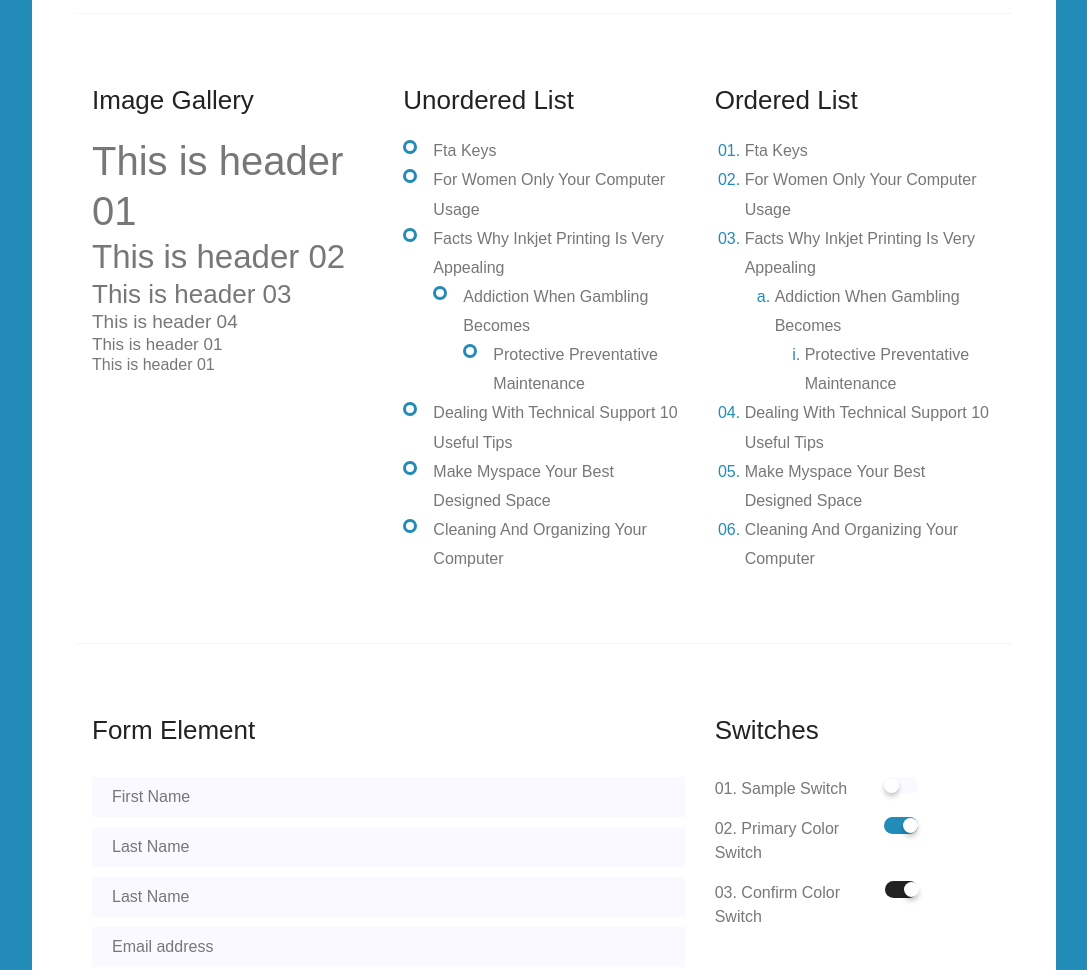
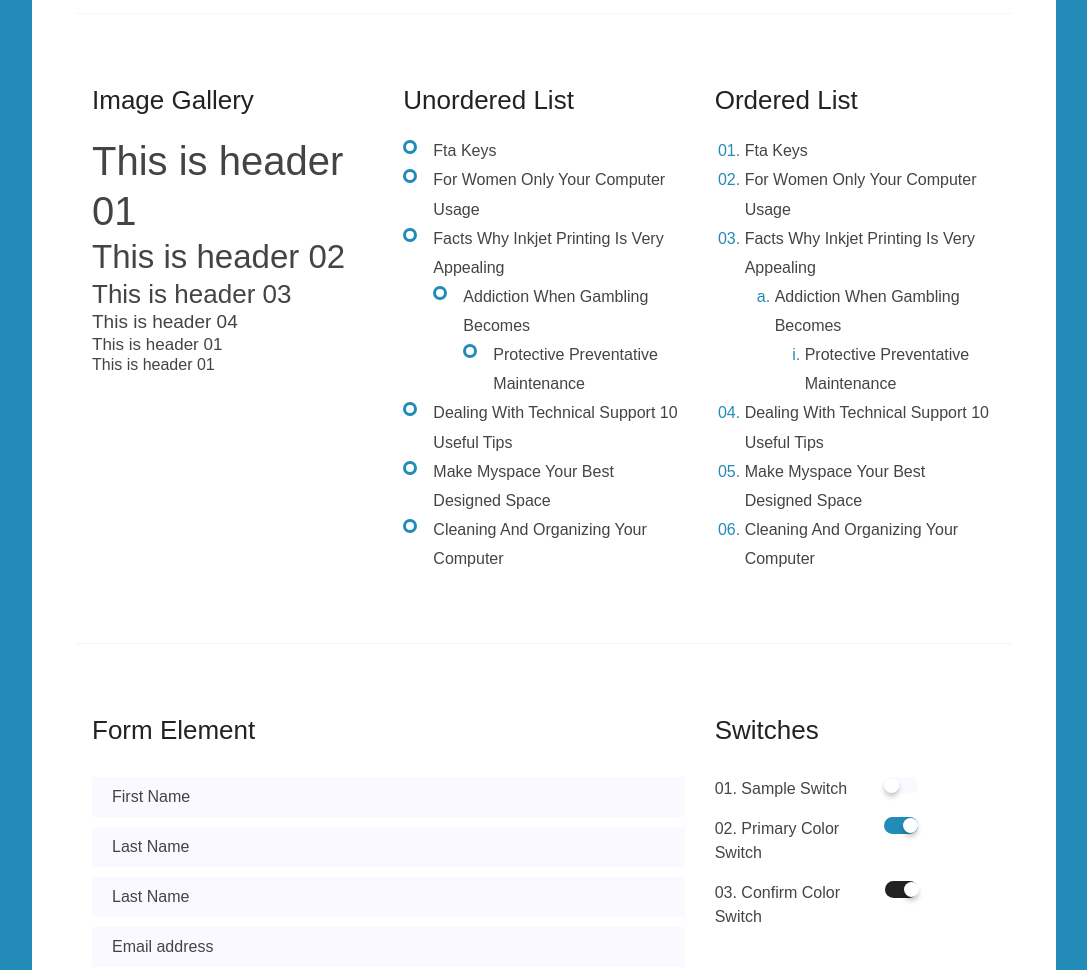
Before and after one commit to roto/jtk, a plain HTML site: page staging/elements.html in a window 1280 px wide. Shown: the part 5920-6890 px from the top of the page, without its empty margins (96-1183 px from the left). Drawn offline with nearby package versions, Linux system fonts and the light colour scheme.

Commit message:
Darkent default font color.

```diff
--- a/staging/css/main.css
+++ b/staging/css/main.css
@@ -8,38 +8,38 @@
 /* =================================== */
 ::-webkit-input-placeholder {
   /* WebKit, Blink, Edge */
-  color: #777777;
+  color: #444444;
   font-weight: 300;
 }
 
 :-moz-placeholder {
   /* Mozilla Firefox 4 to 18 */
-  color: #777777;
+  color: #444444;
   opacity: 1;
   font-weight: 300;
 }
 
 ::-moz-placeholder {
   /* Mozilla Firefox 19+ */
-  color: #777777;
+  color: #444444;
   opacity: 1;
   font-weight: 300;
 }
 
 :-ms-input-placeholder {
   /* Internet Explorer 10-11 */
-  color: #777777;
+  color: #444444;
   font-weight: 300;
 }
 
 ::-ms-input-placeholder {
   /* Microsoft Edge */
-  color: #777777;
+  color: #444444;
   font-weight: 300;
 }
 
 body {
-  color: #777777;
+  color: #444444;
   font-family: sans-serif;
   font-size: 16px;
   font-weight: 300;
@@ -799,7 +799,7 @@ h1, h2, h3, h4, h5, h6 {
 }
 
 .typography h1, .typography h2, .typography h3, .typography h4, .typography h5, .typography h6 {
-  color: #777777;
+  color: #444444;
 }
 
 .white-bg {
@@ -1211,7 +1211,7 @@ h1, h2, h3, h4, h5, h6 {
 
 .ordered-list li span {
   font-weight: 300;
-  color: #777777;
+  color: #444444;
 }
 
 .ordered-list-alpha li {
@@ -1224,7 +1224,7 @@ h1, h2, h3, h4, h5, h6 {
 
 .ordered-list-alpha li span {
   font-weight: 300;
-  color: #777777;
+  color: #444444;
 }
 
 .ordered-list-roman li {
@@ -1237,7 +1237,7 @@ h1, h2, h3, h4, h5, h6 {
 
 .ordered-list-roman li span {
   font-weight: 300;
-  color: #777777;
+  color: #444444;
 }
 
 .single-input {
```
